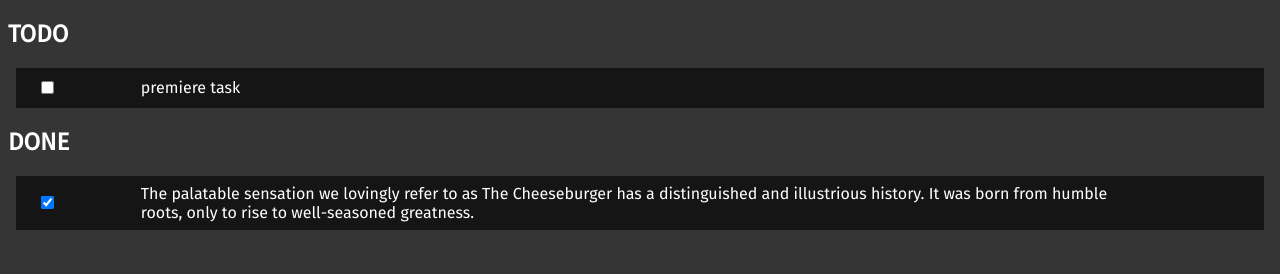
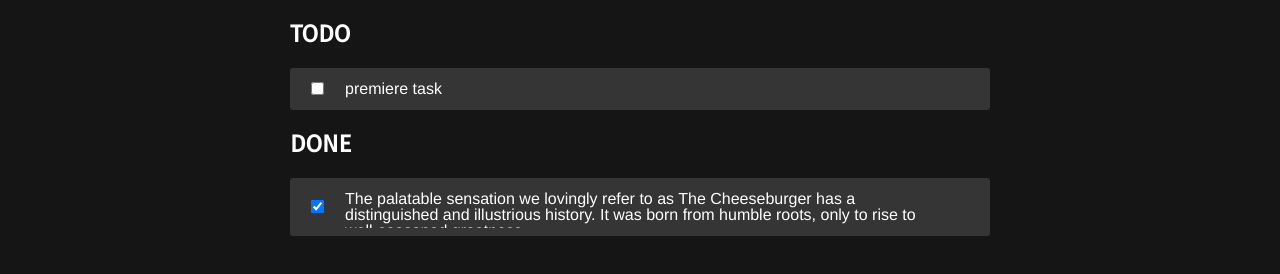
Before and after one commit to pdelefos/devTodo, a React app: page / in a window 1280 px wide. Built offline with nearby package versions, Linux system fonts and the light colour scheme; a web font is replaced by a local one.

Commit message:
working on expanding textArea

```diff
--- a/src/components/App/index.js
+++ b/src/components/App/index.js
@@ -7,16 +7,18 @@ class App extends React.Component {
     super(props)
     this.state = {
       tasks: [
-        { id: 1, text: "premiere task", isDone: false },
+        { id: 1, text: "premiere task", isDone: false, spendTime: 0 },
         {
           id: 2,
           text:
             "The palatable sensation we lovingly refer to as The Cheeseburger has a distinguished and illustrious history. It was born from humble roots, only to rise to well-seasoned greatness.",
-          isDone: true
+          isDone: true,
+          spendTime: 0
         }
       ]
     }
-    this.handleChange = this.handleChange.bind(this)
+    this.handleTaskState = this.handleTaskState.bind(this)
+    this.handleTextChange = this.handleTextChange.bind(this)
   }
   render() {
     return (
@@ -24,18 +26,20 @@ class App extends React.Component {
         <TasksList
           title="TODO"
           tasks={this.state.tasks.filter(task => !task.isDone)}
-          handleChange={this.handleChange}
+          handleChange={this.handleTaskState}
+          handleTextChange={this.handleTextChange}
         />
         <TasksList
           title="DONE"
           tasks={this.state.tasks.filter(task => task.isDone)}
-          handleChange={this.handleChange}
+          handleChange={this.handleTaskState}
+          handleTextChange={this.handleTextChange}
         />
       </div>
     )
   }
 
-  handleChange(taskId) {
+  handleTaskState(taskId) {
     this.setState(prevState => {
       return {
         tasks: prevState.tasks.map(task => {
@@ -45,6 +49,17 @@ class App extends React.Component {
       }
     })
   }
+
+  handleTextChange(taskId, newValue) {
+    this.setState(prevState => {
+      return {
+        tasks: this.state.tasks.map(task => {
+          if (task.id == taskId) task.text = newValue
+          return task
+        })
+      }
+    })
+  }
 }
 
 module.exports = App
--- a/src/components/App/style.css
+++ b/src/components/App/style.css
@@ -1,5 +1,5 @@
 body {
   font-family: "Fira Sans";
-  background-color: #353535;
+  background-color: #151515;
   color: #fff;
 }
--- /dev/null
+++ b/src/components/expandingTextArea/index.js
@@ -0,0 +1,16 @@
+import React from "react"
+import "./style.css"
+
+const ExpandingTextArea = ({ text, handleChange }) => {
+  return (
+    <div className="expandingArea active">
+      <pre>
+        <span>{text}</span>
+        <br />
+      </pre>
+      <textarea value={text} onChange={handleChange} />
+    </div>
+  )
+}
+
+module.exports = ExpandingTextArea
--- /dev/null
+++ b/src/components/expandingTextArea/style.css
@@ -0,0 +1,47 @@
+.expandingArea {
+  position: relative;
+  width: 100%;
+  color: #fff;
+  font-size: 16px;
+}
+
+.expandingArea textarea,
+.expandingArea pre {
+  margin: 0;
+  padding: 0;
+  outline: 0;
+  border: 0;
+  padding: 5px;
+  background: transparent;
+  font: 400 13px/16px helvetica, arial, sans-serif;
+  white-space: pre-wrap;
+  word-wrap: break-word;
+}
+
+.expandingArea > textarea {
+  -webkit-box-sizing: border-box;
+  -ms-box-sizing: border-box;
+  box-sizing: border-box;
+  width: 100%;
+  height: 100px;
+  font-size: inherit;
+  color: inherit;
+}
+
+.expandingArea.active > textarea {
+  overflow: hidden;
+  position: absolute;
+  top: 0;
+  left: 0;
+  height: 100%;
+  resize: none;
+}
+
+.expandingArea > pre {
+  display: none;
+}
+
+.expandingArea.active > pre {
+  display: block;
+  visibility: hidden;
+}
--- a/src/components/task/index.js
+++ b/src/components/task/index.js
@@ -1,7 +1,8 @@
 import React from "react"
 import "./style.css"
+import ExpandingTextArea from "../expandingTextArea"
 
-const Task = ({ id, text, checked, handleChange }) => {
+const Task = ({ id, text, checked, handleChange, handleTextChange }) => {
   return (
     <div className="task">
       <div className="task__part">
@@ -10,10 +11,21 @@ const Task = ({ id, text, checked, handleChange }) => {
           type="checkbox"
           className="checkbox"
           checked={checked}
-          onChange={e => handleChange(id)}
+          onChange={evt => handleChange(id)}
         />
       </div>
-      <div className="task__center">{text}</div>
+      {/* <input
+        type="text"
+        className="task__center"
+        value={text}
+        onChange={evt => handleTextChange(id, evt.target.value)}
+			/> */}
+      <div className="task__center">
+        <ExpandingTextArea
+          text={text}
+          handleChange={evt => handleTextChange(id, evt.target.value)}
+        />
+      </div>
       <div className="task__part" />
     </div>
   )
--- a/src/components/task/style.css
+++ b/src/components/task/style.css
@@ -1,18 +1,21 @@
 .task {
-  background-color: #151515;
-  margin: 8px;
+  background-color: #353535;
+  margin: 8px 0;
   min-height: 40px;
   display: -webkit-box;
   display: -ms-flexbox;
   display: flex;
+  border-radius: 3px;
 }
 
 .task:hover .task__highlight {
-  background-color: blue;
+  background-color: #14ff64;
+  border-top-left-radius: 3px;
+  border-bottom-left-radius: 3px;
 }
 
 .task__part {
-  width: 10%;
+  width: 50px;
   display: -webkit-box;
   display: -ms-flexbox;
   display: flex;
@@ -22,7 +25,7 @@
 }
 
 .checkbox {
-  margin: 0 20px;
+  margin: auto;
   cursor: pointer;
 }
 
--- a/src/components/taskLIst/index.js
+++ b/src/components/taskLIst/index.js
@@ -1,9 +1,10 @@
 import React from "react"
+import "./style.css"
 import Task from "../task"
 
-const TasksList = ({ title, tasks, handleChange }) => {
+const TasksList = ({ title, tasks, handleChange, handleTextChange }) => {
   return (
-    <div>
+    <div className="task-list">
       <h2>{title}</h2>
       {tasks.map((task, index) => (
         <Task
@@ -12,6 +13,7 @@ const TasksList = ({ title, tasks, handleChange }) => {
           text={task.text}
           checked={task.isDone}
           handleChange={handleChange}
+          handleTextChange={handleTextChange}
         />
       ))}
     </div>
--- /dev/null
+++ b/src/components/taskLIst/style.css
@@ -0,0 +1,4 @@
+.task-list {
+  max-width: 700px;
+  margin: auto;
+}
```
